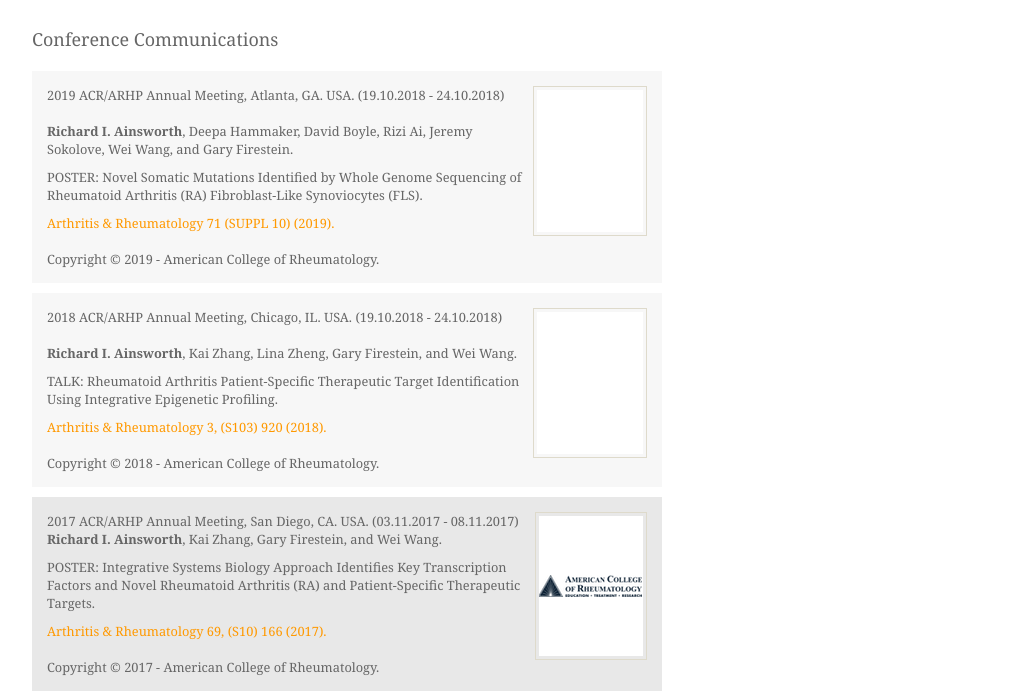
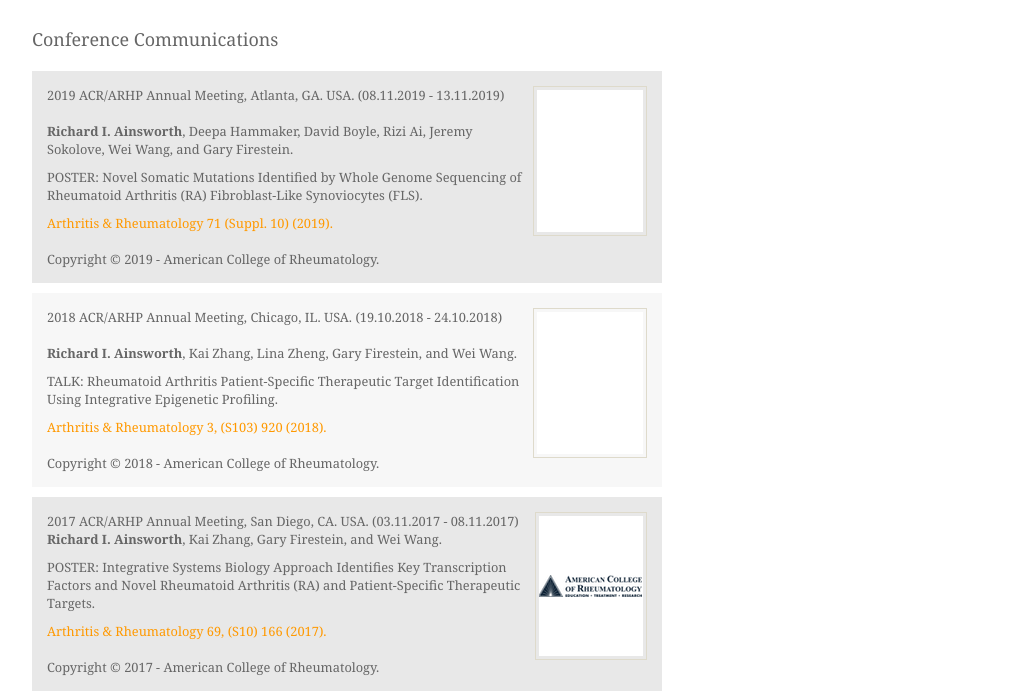
Before and after one commit to richardainsworth/site, a plain HTML site: page pages/conferences.html in a window 1280 px wide. Shown: the part 97-795 px from the top of the page, without its empty margins (128-1151 px from the left). Drawn offline with Linux system fonts and the light colour scheme.

Commit message:
Update conferences.html

```diff
--- a/pages/conferences.html
+++ b/pages/conferences.html
@@ -49,16 +49,16 @@ Licence URI: http://www.os-templates.com/template-terms
         <h2>Conference Communications</h2>
         <ul>
 
-          <li class="comment_odd">
+          <li class="comment_even">
             <article>
                 <figure><a href="#" title="Issue"><img src="../images/cover_sub.png" width="32" height="32" alt=""></a></figure>
                 <address>
-                2019 ACR/ARHP Annual Meeting, Atlanta, GA. USA. (19.10.2018 - 24.10.2018)<br><br>
+                2019 ACR/ARHP Annual Meeting, Atlanta, GA. USA. (08.11.2019 - 13.11.2019)<br><br>
                 <b>Richard I. Ainsworth</b>, Deepa Hammaker, David Boyle, Rizi Ai, Jeremy Sokolove, Wei Wang, and Gary Firestein.<br>
                 </address>
               <section>
                 <p>POSTER: Novel Somatic Mutations Identified by Whole Genome Sequencing of Rheumatoid Arthritis (RA) Fibroblast-Like Synoviocytes (FLS).</p>
-                <a href="https://acrabstracts.org/abstract/novel-somatic-mutations-identified-by-whole-genome-sequencing-of-rheumatoid-arthritis-ra-fibroblast-like-synoviocytes-fls/" title="Conference Poster">Arthritis & Rheumatology 71 (SUPPL 10) (2019).</a><br><br>
+                <a href="https://acrabstracts.org/abstract/novel-somatic-mutations-identified-by-whole-genome-sequencing-of-rheumatoid-arthritis-ra-fibroblast-like-synoviocytes-fls/" title="Conference Poster">Arthritis & Rheumatology 71 (Suppl. 10) (2019).</a><br><br>
                 Copyright &copy; 2019 - American College of Rheumatology.
               </section>
             </article>
```
